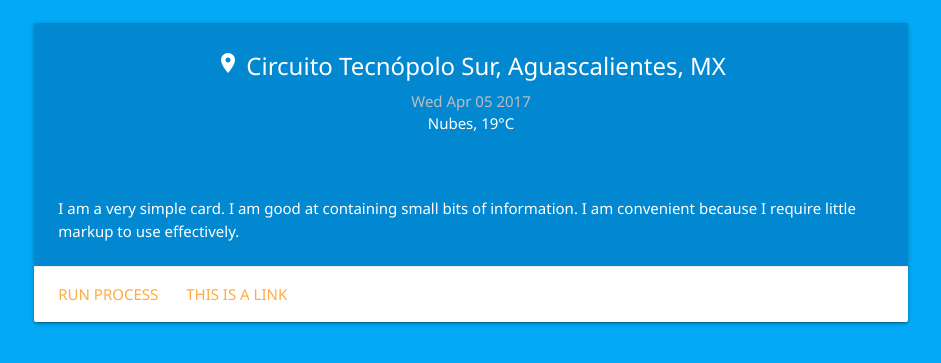
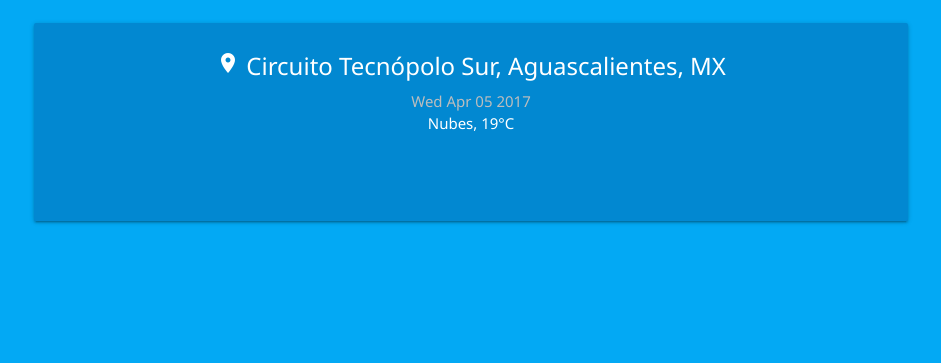
Before and after one commit to marioalvazquez/weather-app, a website: page index.html in a window 1280 px wide. Shown: the part 141-504 px from the top of the page, without its empty margins (169-1110 px from the left). Drawn offline with nearby package versions, Linux system fonts and the light colour scheme.

Commit message:
Changes to card

```diff
--- a/index.html
+++ b/index.html
@@ -35,12 +35,6 @@
                       </div>
                     </div>
                   </div>
-                  <p>I am a very simple card. I am good at containing small bits of information.
-                  I am convenient because I require little markup to use effectively.</p>
-                </div>
-                <div class="card-action">
-                  <a id="process">Run process</a>
-                  <a href="#">This is a link</a>
                 </div>
               </div>
             </div>
```
